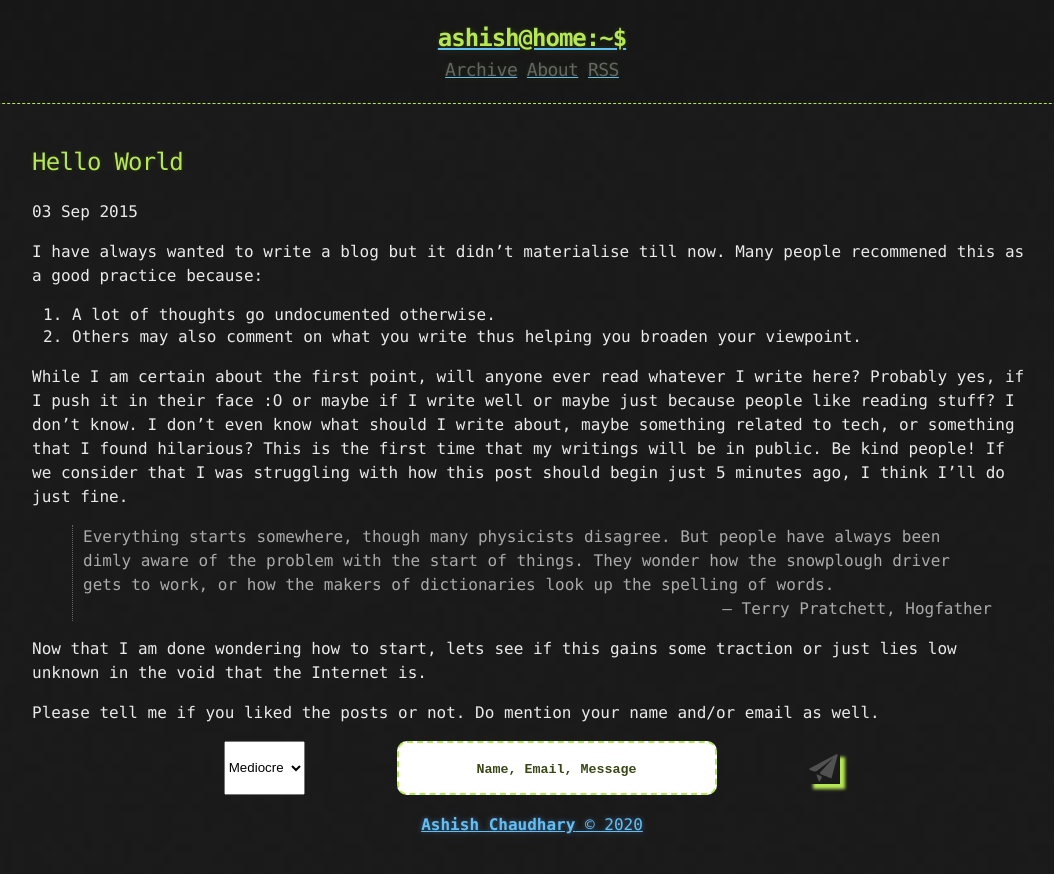
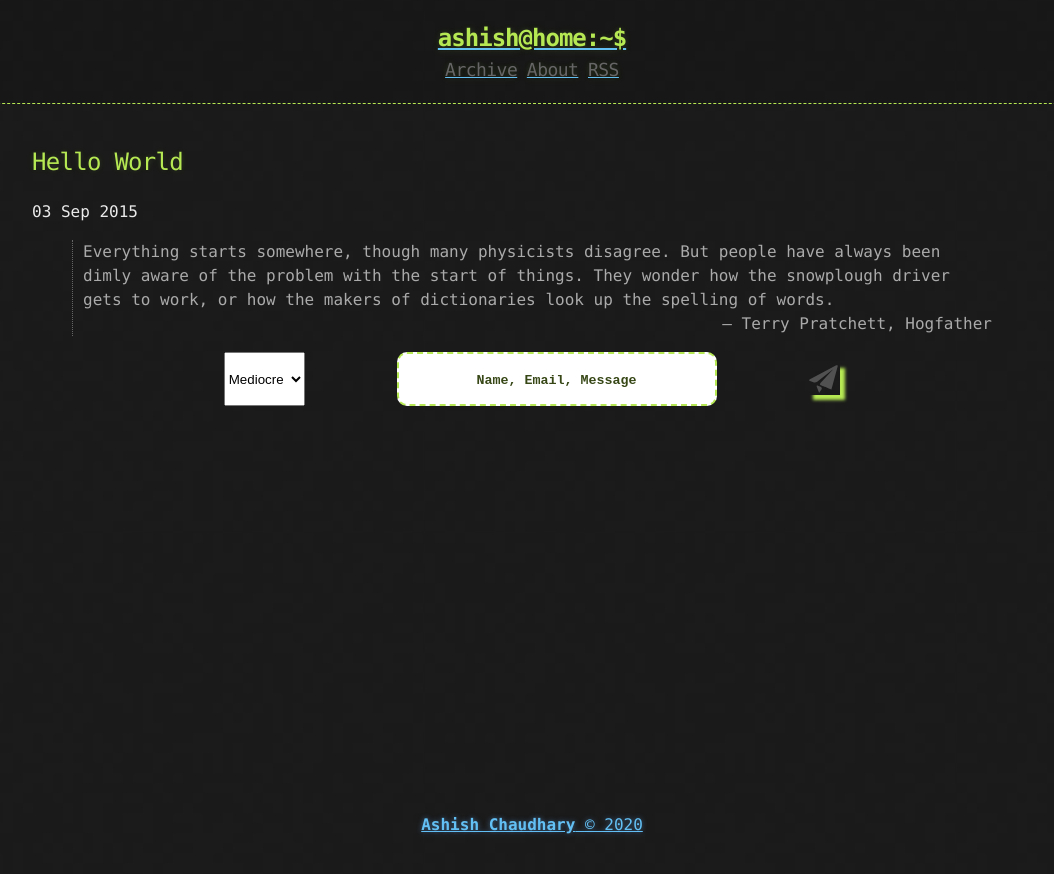
Before and after one commit to tocttou/tocttou.github.io, a Jekyll site: the page built from _posts/2015-09-03-hello-world.md, in a window 1280 px wide. Shown: the top 874 px of the page, without its empty margins (108-1162 px from the left). Built offline with Jekyll 4.4.1, drawn with Linux system fonts in a browser that asks for light colours; nearby versions of some CDN libraries; comment, search, counter and statistics services are not loaded.

Commit message:
Update 2015-09-03-hello-world.md

```diff
--- a/_posts/2015-09-03-hello-world.md
+++ b/_posts/2015-09-03-hello-world.md
@@ -3,15 +3,4 @@ title: Hello World
 published: true
 ---
 
-I have always wanted to write a blog but it didn't materialise till now. Many people recommened this as a good practice because:
-
-1. A lot of thoughts go undocumented otherwise.
-2. Others may also comment on what you write thus helping you broaden your viewpoint.
-
-While I am certain about the first point, will anyone ever read whatever I write here? Probably yes, if I push it in their face :O or maybe if I write well or maybe just because people like reading stuff? I don't know. I don't even know what should I write about, maybe something related to tech, or something that I found hilarious? This is the first time that my writings will be in public. Be kind people! If we consider that I was struggling with how this post should begin just 5 minutes ago, I think I'll do just fine.
-
 > Everything starts somewhere, though many physicists disagree. But people have always been dimly aware of the problem with the start of things. They wonder how the snowplough driver gets to work, or how the makers of dictionaries look up the spelling of words. <br> <span style = "float: right; margin: auto">-- Terry Pratchett, Hogfather</span> <br>
-
-Now that I am done wondering how to start, lets see if this gains some traction or just lies low unknown in the void that the Internet is.
-
-Please tell me if you liked the posts or not. Do mention your name and/or email as well.
```
